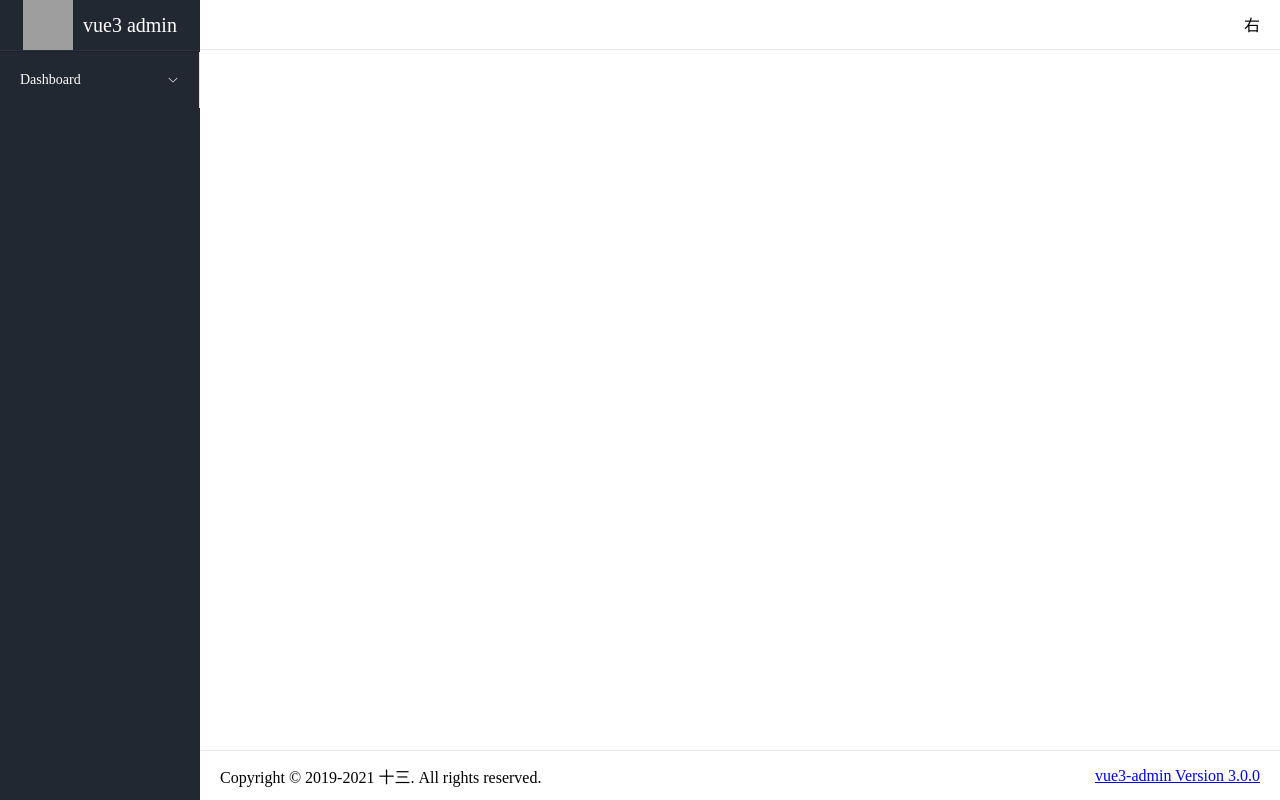
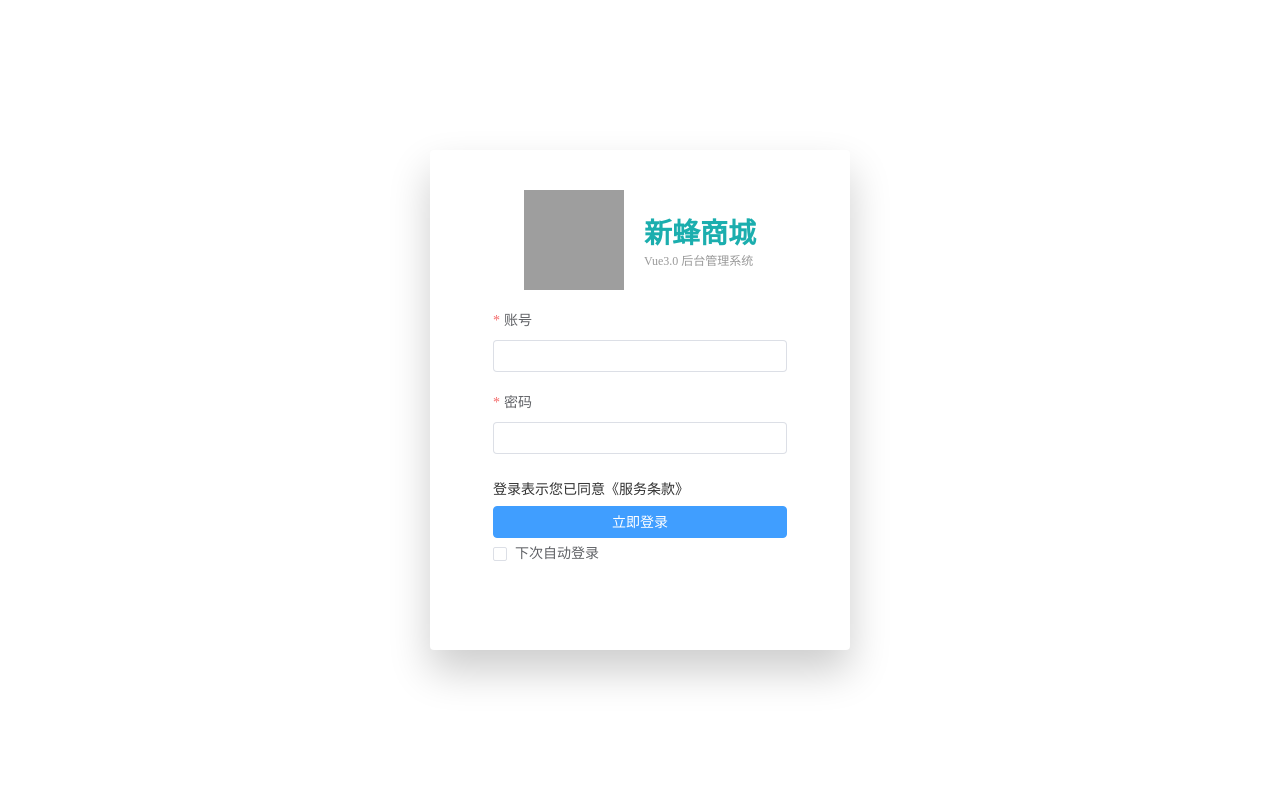
Before and after one commit to skp1211/new_admin, a Vue app in the folder vue3_admin/: page /#/login in a window 1280 px wide. Built offline with nearby package versions, Linux system fonts and the light colour scheme; grey boxes are pictures that could not be loaded.

Commit message:
登录鉴权结束

```diff
--- a/vue3_admin/package.json
+++ b/vue3_admin/package.json
@@ -12,6 +12,7 @@
     "@jridgewell/sourcemap-codec": "^1.4.14",
     "axios": "^1.3.2",
     "element-plus": "^2.2.29",
+    "js-md5": "^0.7.3",
     "vue": "^3.2.45",
     "vue-router": "^4.1.6"
   },
--- a/vue3_admin/src/App.vue
+++ b/vue3_admin/src/App.vue
@@ -1,6 +1,7 @@
 <template>
   <div class="layout">
-    <el-container class="container">
+
+    <el-container v-if="state.showMenu" class="container">
       <el-aside class="aside">
         <!--系统名称+logo-->
         <div class="head">
@@ -43,21 +44,45 @@
         <Footer />
       </el-container>
     </el-container>
+    <el-container v-else class="container">
+      <router-view />
+    </el-container>
   </div>
 </template>
 
-<script>
+<script setup>
+import { reactive, toRefs } from "vue";
+import { useRouter } from "vue-router";
+
 import Header from "@/components/Header.vue";
 import Footer from "@/components/Footer.vue";
-export default {
-  name: "App",
-  components: {
-    Header,
-    Footer,
-  },
-};
+import { localGet, pathMap } from "@/utils";
+// 不需要菜单的路径数组
+const noMenu = ["/login"];
+const router = useRouter();
+const state = reactive({
+  showMenu: true, // 是否需要显示菜单
+});
+// 监听路由的变化
+router.beforeEach((to, from, next) => {
+  if (to.path == "/login") {
+    // 如果路径是 /login 则正常执行
+    next();
+  } else {
+    // 如果不是 /login，判断是否有 token
+    if (!localGet("token")) {
+      // 如果没有，则跳至登录页面
+      next({ path: "/login" });
+    } else {
+      // 否则继续执行
+      next();
+    }
+  }
+  state.showMenu = !noMenu.includes(to.path);
+  document.title = pathMap[to.name];
+  // console.log(to, state.showMenu);
+});
 </script>
-
 <style scoped>
 .layout {
   min-height: 100vh;
--- a/vue3_admin/src/components/Header.vue
+++ b/vue3_admin/src/components/Header.vue
@@ -10,19 +10,16 @@
 <script setup>
 import { reactive, toRefs } from "vue";
 import { useRouter } from "vue-router";
+import { pathMap } from "../utils";
 // 获取路由实例
 const router = useRouter();
 // 声明路由和 title 对应的键值对
-const pathMap = {
-  index: "首页",
-  add: "添加商品",
-};
 const state = reactive({
   name: "首页",
 });
 // 监听路由变化方法 afterEach
 router.afterEach((to) => {
-  console.log("to", to);
+  // console.log("to", to);
   // to 能获取到路由相关信息。
   const { id } = to.query;
   state.name = pathMap[to.name];
--- a/vue3_admin/src/router/index.js
+++ b/vue3_admin/src/router/index.js
@@ -5,6 +5,7 @@ import {
 } from 'vue-router'
 import Index from '@/views/Index.vue'
 import AddGood from '@/views/AddGood.vue'
+import Login from '@/views/Login.vue'
 
 const router = createRouter({
     history: createWebHashHistory(), // hash 模式
@@ -17,6 +18,11 @@ const router = createRouter({
             path: '/add',
             name: 'add',
             component: AddGood
+        },
+        {
+            path: '/login',
+            name: 'login',
+            component: Login
         }
     ]
 })
--- a/vue3_admin/src/utils/index.js
+++ b/vue3_admin/src/utils/index.js
@@ -1,4 +1,9 @@
 // 公用方法封装
+export const pathMap = {
+    index: '首页',
+    login: '登录',
+    add: '添加商品'
+}
 export function localGet(key) {
     const value = window.localStorage.getItem(key)
     try {
--- a/vue3_admin/src/views/Index.vue
+++ b/vue3_admin/src/views/Index.vue
@@ -1,5 +1,50 @@
 <template>
   <div>
+    <div>
+      <el-button type="primary">主要按钮</el-button>
+    </div>
+    <div>
+      <el-button type="primary">主要按钮</el-button>
+    </div>
+    <div>
+      <el-button type="primary">主要按钮</el-button>
+    </div>
+    <div>
+      <el-button type="primary">主要按钮</el-button>
+    </div>
+    <div>
+      <el-button type="primary">主要按钮</el-button>
+    </div>
+    <div>
+      <el-button type="primary">主要按钮</el-button>
+    </div>
+    <div>
+      <el-button type="primary">主要按钮</el-button>
+    </div>
+    <div>
+      <el-button type="primary">主要按钮</el-button>
+    </div>
+    <div>
+      <el-button type="primary">主要按钮</el-button>
+    </div>
+    <div>
+      <el-button type="primary">主要按钮</el-button>
+    </div>
+    <div>
+      <el-button type="primary">主要按钮</el-button>
+    </div>
+    <div>
+      <el-button type="primary">主要按钮</el-button>
+    </div>
+    <div>
+      <el-button type="primary">主要按钮</el-button>
+    </div>
+    <div>
+      <el-button type="primary">主要按钮</el-button>
+    </div>
+    <div>
+      <el-button type="primary">主要按钮</el-button>
+    </div>
     <div>
       <el-button type="primary">主要按钮</el-button>
     </div>
--- /dev/null
+++ b/vue3_admin/src/views/Login.vue
@@ -0,0 +1,129 @@
+<!--/src/views/Login.vue-->
+<template>
+  <div class="login-body">
+    <!--登录框div-->
+    <div class="login-container">
+      <!--登录框头部logo部分-->
+      <div class="head">
+        <img class="logo" src="https://s.weituibao.com/1582958061265/mlogo.png" />
+        <div class="name">
+          <div class="title">新蜂商城</div>
+          <div class="tips">Vue3.0 后台管理系统</div>
+        </div>
+      </div>
+      <!--loginForm是从setup内返回得到的-->
+      <el-form label-position="top" :rules="state.rules" :model="state.ruleForm" ref="loginForm" class="login-form">
+        <el-form-item label="账号" prop="username">
+          <el-input type="text" v-model.trim="state.ruleForm.username" autocomplete="off"></el-input>
+        </el-form-item>
+        <el-form-item label="密码" prop="password">
+          <el-input type="password" v-model.trim="state.ruleForm.password" autocomplete="off"></el-input>
+        </el-form-item>
+        <el-form-item>
+          <div style="color: #333">登录表示您已同意<a>《服务条款》</a></div>
+          <el-button style="width: 100%" type="primary" @click="submitForm">立即登录</el-button>
+          <el-checkbox v-model="checked" @change="!checked">下次自动登录</el-checkbox>
+        </el-form-item>
+      </el-form>
+    </div>
+  </div>
+</template>
+
+  <script setup>
+import axios from "@/utils/axios";
+// 安装 js-md5，密码需要 md5 加密，服务端是解密 md5 的形式
+import md5 from "js-md5";
+import { reactive, ref, toRefs } from "vue";
+import { localSet } from "@/utils";
+
+// el-form 组件接收一个 ref 属性，Vue3 需要这样声明
+const loginForm = ref(null);
+const state = reactive({
+  ruleForm: {
+    username: "", // 账号
+    password: "", // 密码
+  },
+  checked: true,
+  // 表单验证判断。
+  rules: {
+    username: [{ required: "true", message: "账户不能为空", trigger: "blur" }],
+    password: [{ required: "true", message: "密码不能为空", trigger: "blur" }],
+  },
+});
+// 表单提交方法
+const submitForm = async () => {
+  loginForm.value.validate((valid) => {
+    // valid 是一个布尔值，表示表单是否通过了上面 rules 的规则。
+    if (valid) {
+      // /adminUser/login 登录接口路径
+      axios
+        .post("/adminUser/login", {
+          userName: state.ruleForm.username || "",
+          passwordMd5: md5(state.ruleForm.password), // 密码需要 md5 加密
+        })
+        .then((res) => {
+          // 返回的时候会有一个 token，这个令牌就是我们后续去请求别的接口时要带上的，否则会报错，非管理员。
+          // 这里我们将其存储到 localStorage 里面。
+          localSet("token", res);
+          // 此处登录完成之后，需要刷新页面
+          window.location.href = "/";
+        });
+    } else {
+      console.log("error submit!!");
+      return false;
+    }
+  });
+};
+// 重制方法
+const resetForm = () => {
+  // loginForm能拿到 el-form 的重制方法
+  loginForm.value.resetFields();
+};
+</script>
+
+  <style scoped>
+.login-container {
+  position: absolute;
+  left: 50%;
+  top: 50%;
+  transform: translate(-50%, -50%);
+  width: 420px;
+  height: 500px;
+  background-color: #fff;
+  border-radius: 4px;
+  box-shadow: 0px 21px 41px 0px rgba(0, 0, 0, 0.2);
+}
+.head {
+  display: flex;
+  justify-content: center;
+  align-items: center;
+  padding: 40px 0 20px 0;
+}
+.head img {
+  width: 100px;
+  height: 100px;
+  margin-right: 20px;
+}
+.head .title {
+  font-size: 28px;
+  color: #1baeae;
+  font-weight: bold;
+}
+.head .tips {
+  font-size: 12px;
+  color: #999;
+}
+.login-form {
+  width: 70%;
+  margin: 0 auto;
+}
+.login-form >>> .el-form--label-top .el-form-item__label {
+  padding: 0;
+}
+.login-form >>> .el-form-item {
+  margin-bottom: 20px;
+}
+.login-form >>> .el-form-item .el-form-item__content .el-form-item__error {
+  padding-top: 6px;
+}
+</style>
```
Also changed, not shown: 1 other file (tests, documents, lock files or other folders).
